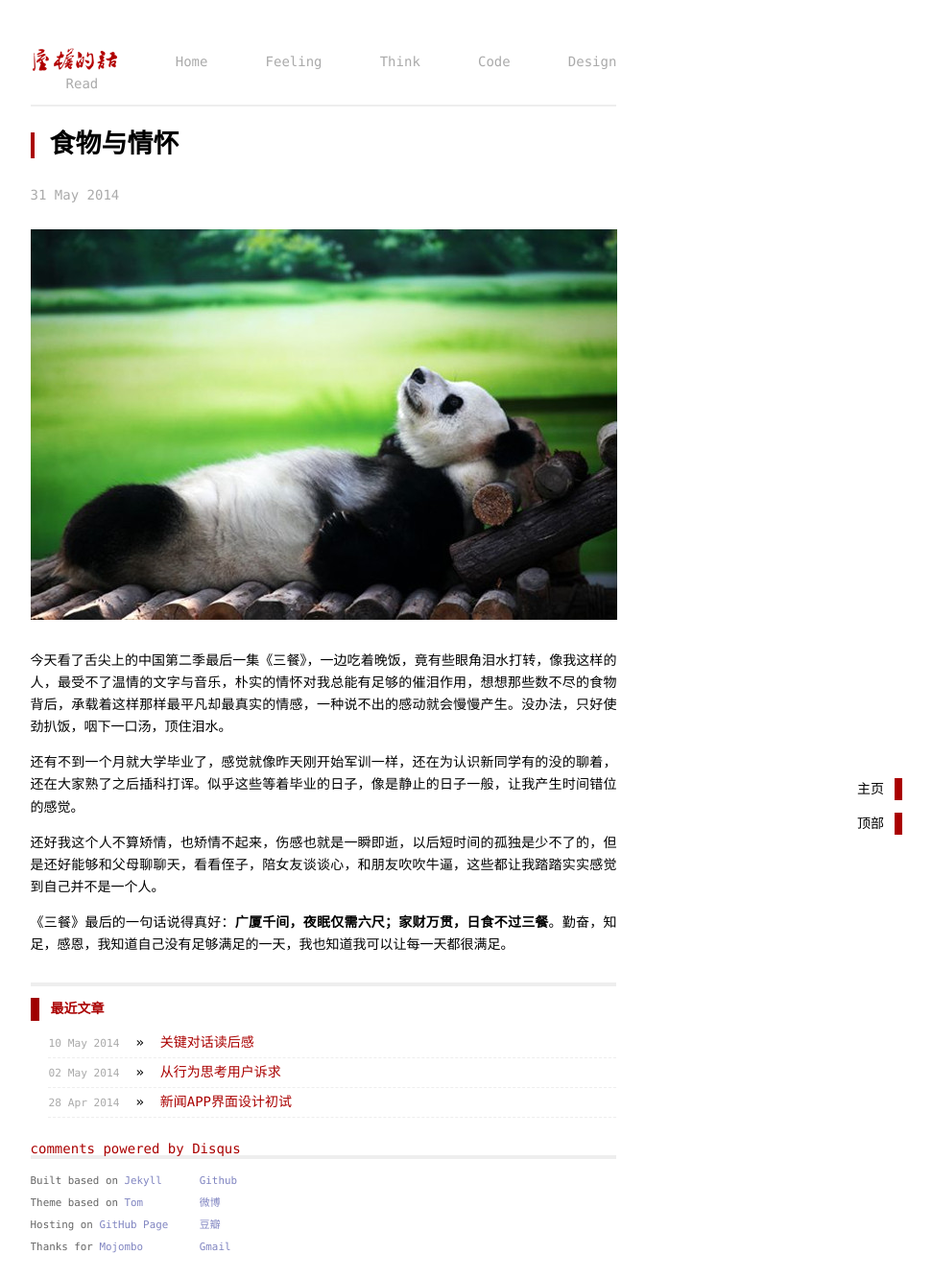
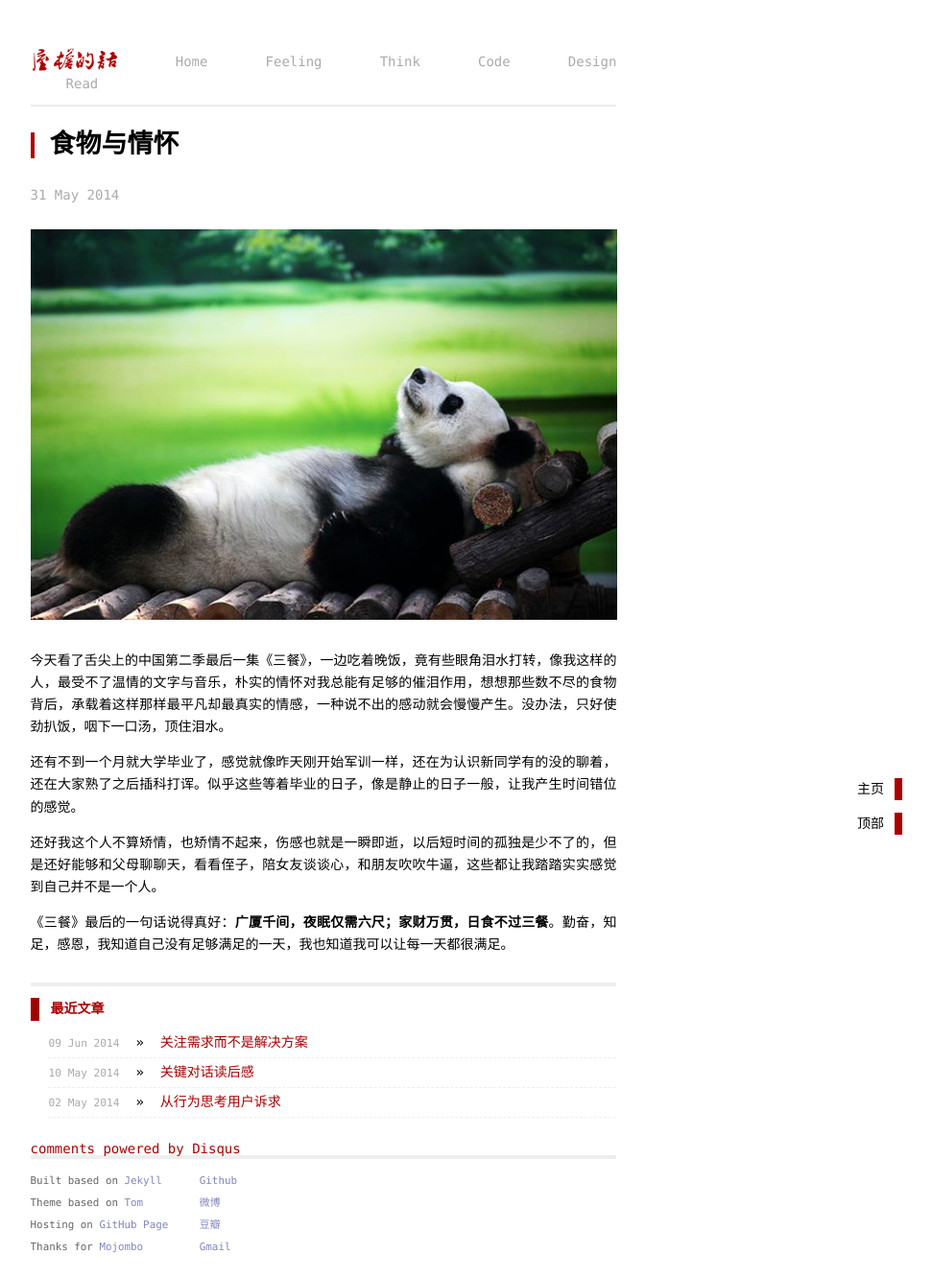
Before and after one commit to moshuohua/moshuohua.github.io, a Jekyll site: the page built from _posts/2014-05-31-the-food-and-the-emotions.md, in a window 1280 px wide. Shown: the whole page at 96% size, without its empty margins (303-1274 px from the left). Built offline with Jekyll 4.4.1, drawn with Linux system fonts in a browser that asks for light colours; Markdown is read by kramdown in place of the engine named in the settings; comment, search, counter and statistics services are not loaded; some of the changed lines change nothing that is shown.

Commit message:
add new article

```diff
--- /dev/null
+++ b/_posts/2014-06-09-focus-on-problems-not-the-plans.md
@@ -0,0 +1,19 @@
+---
+layout: post
+title: 关注需求而不是解决方案
+category: think
+---
+
+#{{ page.title }}
+
+<p class="meta">09 Jun 2014</p>
+
+在与别人合作的过程中，往往我们讨论问题的时候，理所当然的想要得出一个解决方案，但有时正是因为我们以解决方案为目标，导致合作者出现各种各样的歧义与不愉快。而实际上，也许是我们多走了一步而已。
+
+在多领域的合作中，往往我们容易以自己的想法和水平，来揣度其他人做事的方式，极易**不经意地**就提出自己的**想法**，而这样的做法便触及了别人的专业领域，形成了一种质疑的感觉，似乎在传达对合作者的不信任，一心想要得到的方案，在个人的**非友好建议**下，并没有得到有效的解决方案，还不同程度地给合作者留下主观臆断的印象
+
+如果将以上道理放到软件开发中，最值得注意的就是**作为一个产品经理，核心任务就是明确需求，整理需求，阐明需求**，技术方案有工程师来权衡，界面设计有设计师操心等等，以前我一直认为，产品设计师需要参与的一些设计任务，技术方案决策任务等等，其实都是需求的未彻底阐明所导致的长尾工作，为什么？因为合作者并没有彻底明白你的想法，也就无法真正融入到产品核心构建中，且不说开发出来的产品不合初意，自然而然就会出现各种“查缺补漏的细节调整”。
+
+总的看来，我们绝大部分时候更应该关注的是说明问题，而不是试图告诉你的合作者解决方案，既然选择或被选择合作，就应该给予对方足够的信任，而这份信任最基本的表现在明确对方的专业能力上，这个认识在生活中适用的场景太多。
+
+哎，但往往靠谱的合作者不是总能遇见的，这可不是好运气这么简单……
```
Also changed, not shown: _posts/2014-05-31-the-food-and-the-emotions.md (line endings or trailing spaces).
